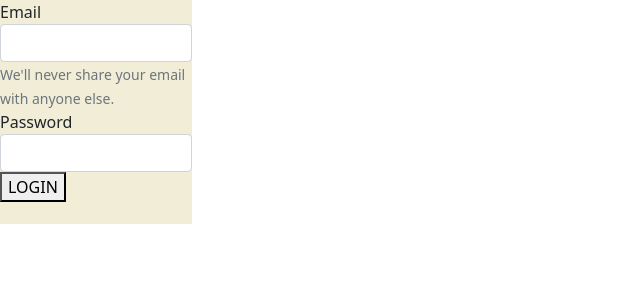
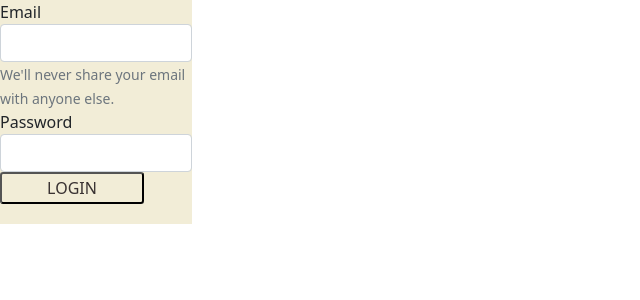
Before and after one commit to LauraPorto/ganaenergia-pruebaFrontend, a React (Create React App) app in the folder app/: page / in a window 1280 px wide. Shown: the top 300 px of the page, without its empty margins (0-640 px from the left). Built offline with nearby package versions, Linux system fonts and the light colour scheme.

Commit message:
changes in design

```diff
--- a/app/src/css/main.css
+++ b/app/src/css/main.css
@@ -22,6 +22,22 @@
   background-color: #f2edd7;
   width: 192px;
   height: 224px; }
+  .login-main-container button {
+    width: 9em;
+    height: 2em;
+    background-color: transparent;
+    transition: 0.7s;
+    border-radius: 0.2em;
+    display: flex;
+    align-items: center;
+    justify-content: center;
+    color: #393232; }
+    .login-main-container button:hover {
+      border-color: #e48257;
+      border-radius: 0.3em;
+      transition: 0.7s;
+      width: 9.2em;
+      height: 2.2em; }
 
 .profile-main-container {
   background-color: #f2edd7; }
--- a/app/src/views/Login/_login.scss
+++ b/app/src/views/Login/_login.scss
@@ -5,4 +5,7 @@
     width: $mp-s;
     height: $mp-t;
 
+    button{
+        @include btnSesion
+    }
 };
--- a/app/src/views/Store/store.jsx
+++ b/app/src/views/Store/store.jsx
@@ -28,7 +28,7 @@ const Store = () => {
                 <Article/>
             </div>
             <div className="store-articles">
-                <button onClick={() => getArticles()}></button>
+                <button onClick={() => getArticles()}>GET ALL ARTICLES</button>
                 <div className="map-articles">
                     {
                         allArticles.map(article =>
```
Also changed, not shown: app/src/scss/_mixins.scss (+19 -0 lines).
